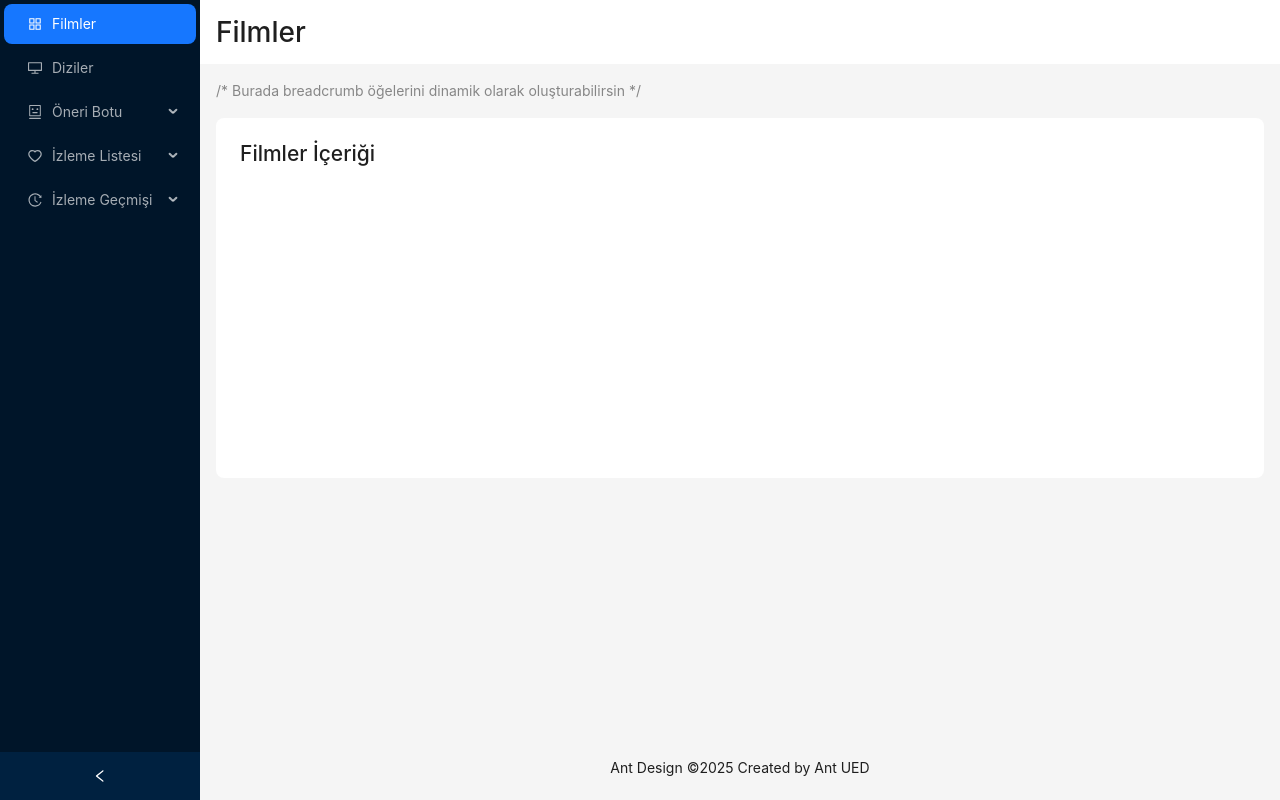
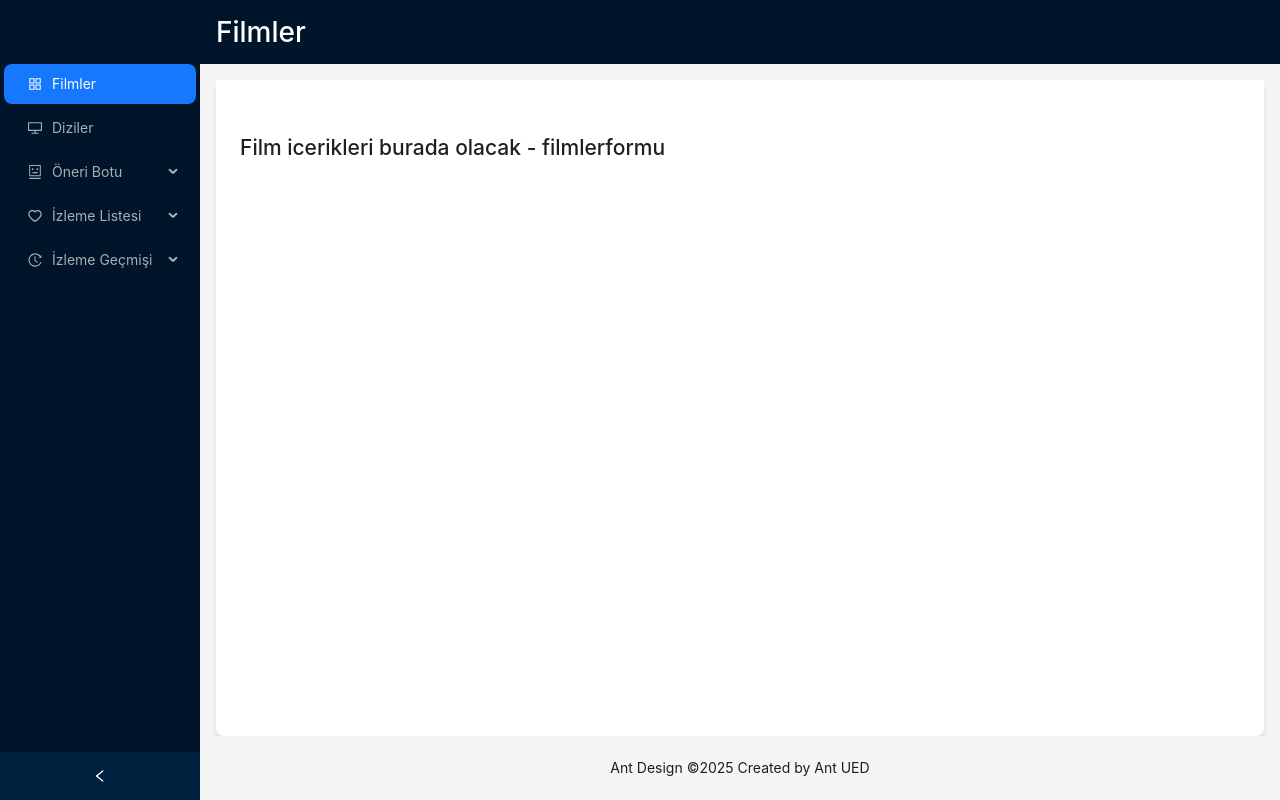
Before and after one commit to Egemen-Bengi/Azure-Proje, a React (Vite) app in the folder VolkanRepo/: page /anasayfa in a window 1280 px wide. Built offline with nearby package versions, Linux system fonts and the light colour scheme.

Commit message:
frontend iskeleti neredeyse tamamlandı.

```diff
--- a/VolkanRepo/src/components/Anasayfa.jsx
+++ b/VolkanRepo/src/components/Anasayfa.jsx
@@ -7,7 +7,16 @@ import {
   RobotOutlined,
 } from "@ant-design/icons";
 import { Breadcrumb, Layout, Menu, theme } from "antd";
+import "./cssDosyalari/Anasayfa.css"; // CSS dosyasını içe aktarın
+import FilmOneriFormu from "./Formlar/FilmOneriForm";
+import DiziOneriFormu from "./Formlar/DiziOneriFormu";
+import FilmlerFormu from "./Formlar/FilmlerFormu";
+import DizilerFormu from "./Formlar/DizilerFormu";
+import IzlenecekFilmlerForm from "./Formlar/İzlenecekFilmlerForm";
+import IzlenecekDizilerForm from "./Formlar/İzlenecekDizilerForm";
+
 const { Header, Content, Footer, Sider } = Layout;
+
 function getItem(label, key, icon, children) {
   return {
     key,
@@ -16,6 +25,7 @@ function getItem(label, key, icon, children) {
     label,
   };
 }
+
 const items = [
   getItem("Filmler", "1", <AppstoreOutlined />),
   getItem("Diziler", "2", <DesktopOutlined />),
@@ -35,14 +45,14 @@ const items = [
 
 const Anasayfa = () => {
   const [collapsed, setCollapsed] = useState(false);
-  const [selectedMenuLabel, setSelectedMenuLabel] = useState("Filmler"); // labelı saklamak için state
-  const [selectedMenuKey, setSelectedMenuKey] = useState("1"); // seçili menü keyi için state
+  const [selectedMenuLabel, setSelectedMenuLabel] = useState("Filmler");
+  const [selectedMenuKey, setSelectedMenuKey] = useState("1");
   const {
     token: { colorBgContainer, borderRadiusLG },
   } = theme.useToken();
 
   const handleMenuClick = ({ key }) => {
-    setSelectedMenuKey(key); // seçili menü keyini güncelle
+    setSelectedMenuKey(key);
     const selectedItem = items.find(
       (item) =>
         item.key === key || item.children?.some((child) => child.key === key)
@@ -56,75 +66,66 @@ const Anasayfa = () => {
   };
 
   return (
-    <Layout style={{ minHeight: "100vh" }}>
+    <Layout className="layout">
       <Sider
+        className="sider"
         collapsible
         collapsed={collapsed}
         onCollapse={(value) => setCollapsed(value)}
       >
         <div className="demo-logo-vertical" />
+        <div className="sider-header">
+
+        </div>
         <Menu
           theme="dark"
           defaultSelectedKeys={["1"]}
           mode="inline"
           items={items}
-          onClick={handleMenuClick} // Menü tıklama olayını bağla
+          onClick={handleMenuClick}
         />
       </Sider>
       <Layout>
-        <Header style={{ padding: 0, background: colorBgContainer }}>
-          <div
-            style={{
-              padding: "0 16px",
-              display: "flex",
-              justifyContent: "space-between",
-              alignItems: "center",
-            }}
-          >
-            <h1 style={{ margin: 0 }}>{selectedMenuLabel}</h1>
+        <Header className="header">
+          <div className="header-content">
+            <h1 className="header-title">{selectedMenuLabel}</h1>
           </div>
         </Header>
-        <Content style={{ margin: "0 16px" }}>
-          <Breadcrumb style={{ margin: "16px 0" }}>
-            /* Burada breadcrumb öğelerini dinamik olarak oluşturabilirsin */
+        <Content className="content">
+          <Breadcrumb className="breadcrumb">
+            {/* Burada breadcrumb öğelerini dinamik olarak oluşturabilirsiniz */}
           </Breadcrumb>
-          <div
-            style={{
-              padding: 24,
-              minHeight: 360,
-              background: colorBgContainer,
-              borderRadius: borderRadiusLG,
-            }}
-          >
-            {/* Seçili menüye göre içerik gösterimi  yapilacak
-            her birisi icin form olusturarak kod gorunumu basitlestirilecek*/}
+          <div className="content-container">
             {(() => {
               switch (selectedMenuKey) {
                 case "1":
-                  return <h2>Filmler İçeriği</h2>;
+                  return <h2><FilmlerFormu></FilmlerFormu></h2>;
                 case "2":
-                  return <h2>Diziler İçeriği</h2>;
+                  return <h2><DizilerFormu></DizilerFormu></h2>;
                 case "3":
-                  return <h2>Film Önerisi İçeriği</h2>;
+                  return <h2><FilmOneriFormu></FilmOneriFormu></h2>;
                 case "4":
-                  return <h2>Dizi Önerisi İçeriği</h2>;
+                  return <h2><DiziOneriFormu></DiziOneriFormu></h2>;
                 case "6":
-                  return <h2>İzlenecek Filmler İçeriği</h2>;
+                  return <h2><IzlenecekFilmlerForm/></h2>;
                 case "7":
-                  return <h2>İzlenecek Diziler İçeriği</h2>;
+                  return <h2><IzlenecekDizilerForm/></h2>;
                 case "8":
                   return <h2>İzlediğim Filmler İçeriği</h2>;
                 case "9":
                   return <h2>İzlediğim Diziler İçeriği</h2>;
+                default:
+                  return null;
               }
             })()}
           </div>
         </Content>
-        <Footer style={{ textAlign: "center" }}>
+        <Footer className="footer">
           Ant Design ©{new Date().getFullYear()} Created by Ant UED
         </Footer>
       </Layout>
     </Layout>
   );
 };
+
 export default Anasayfa;
--- /dev/null
+++ b/VolkanRepo/src/components/Formlar/DiziOneriFormu.jsx
@@ -0,0 +1,31 @@
+import React from 'react';
+import { Button, Input } from 'antd';
+
+const DiziOneriFormu = () => {
+    const handleSubmit = (event) => {
+        //burada apiye veri gönderme işlemi yapılacak
+      };
+  return (
+    <div style={{ width: '100%', maxWidth: 600 }}>
+      <h2>Dizi Öneri Botu</h2>
+      <form
+        style={{
+          display: 'flex',
+          flexDirection: 'column',
+          gap: '16px',
+          padding: '24px',
+          backgroundColor: 'smokewhite',
+          borderRadius: '8px',
+          boxShadow: '0 4px 8px rgba(0, 0, 0, 0.1)',
+        }}
+      >
+        <Input
+          placeholder="Izlediginiz bir dizinin adini giriniz"
+        />
+        <Button type="primary"  onClick={handleSubmit}> Gonder </Button>
+      </form>
+    </div>
+  );
+};
+
+export default DiziOneriFormu;
--- /dev/null
+++ b/VolkanRepo/src/components/Formlar/DizilerFormu.jsx
@@ -0,0 +1,11 @@
+import React, { useState } from 'react';
+const DizilerFormu = ({shows}) => {
+    const [show, setShow] = useState(shows);
+
+    return(
+        <div> Dizi icerikleri burada olacak - dizilerformu</div>
+    )
+
+}
+
+export default DizilerFormu;
--- /dev/null
+++ b/VolkanRepo/src/components/Formlar/FilmOneriForm.jsx
@@ -0,0 +1,31 @@
+import React from "react";
+import { Button, Input } from "antd";
+
+const FilmOneriFormu = () => {
+  const handleSubmit = (event) => {
+    //burada apiye veri gönderme işlemi yapılacak
+  };
+  return (
+    <div style={{ width: "100%", maxWidth: 600 }}>
+      <h2>Film Öneri Botu</h2>
+      <form
+        style={{
+          display: "flex",
+          flexDirection: "column",
+          gap: "16px",
+          padding: "24px",
+          backgroundColor: "smokewhite",
+          borderRadius: "8px",
+          boxShadow: "0 4px 8px rgba(0, 0, 0, 0.1)",
+        }}
+      >
+        <Input placeholder="Izlediginiz bir filmin adini giriniz" />
+        <Button type="primary" onClick={handleSubmit}>
+          Gönder
+        </Button>
+      </form>
+    </div>
+  );
+};
+
+export default FilmOneriFormu;
--- /dev/null
+++ b/VolkanRepo/src/components/Formlar/FilmlerFormu.jsx
@@ -0,0 +1,11 @@
+import React, { useState } from 'react';
+const FilmlerFormu = ({films}) => {
+    const [film, setFilm] = useState(films);
+
+    return(
+        <div> Film icerikleri burada olacak - filmlerformu</div>
+    )
+
+}
+
+export default FilmlerFormu;
--- a/VolkanRepo/src/components/Formlar/LoginForm.jsx
+++ b/VolkanRepo/src/components/Formlar/LoginForm.jsx
@@ -1,10 +1,11 @@
 import React, { useState } from "react";
-import { Button, Checkbox, Form, Input, Modal } from "antd";
+import { Button, Checkbox, Form, Input, Modal, AutoComplete } from "antd";
 import "antd/dist/reset.css";
 import { Header } from "antd/es/layout/layout";
 import RegisterModal from "./RegisterModal";
 
 const LoginForm = ({onFinish, onFinishFailed, showRegisterModal}) => {
+  const [options, setOptions] = useState([]);
   return (
 
       <div style={{ width: "100%", maxWidth: 600 }}>
--- /dev/null
+++ b/VolkanRepo/src/components/Formlar/İzlenecekDizilerForm.jsx
@@ -0,0 +1,10 @@
+import React, { useState } from 'react';
+
+const IzlenecekDizilerForm = ({ shows }) => {
+    const [show, setShow] = useState(shows);
+    return (
+        <div>İzlenecek diziler içerikleri burada olacak - izlenecek diziler formu</div>
+    )
+}
+
+export default IzlenecekDizilerForm;
--- /dev/null
+++ b/VolkanRepo/src/components/Formlar/İzlenecekFilmlerForm.jsx
@@ -0,0 +1,10 @@
+import React, { useState } from "react";
+
+const IzlenecekFilmlerForm = ({ shows }) => {
+  const [show, setShow] = useState(shows);
+
+  return (
+    <div>İzlenecek film içerikleri burada olacak - izlenecek filmler formu</div>
+  );
+};
+export default IzlenecekFilmlerForm;
--- /dev/null
+++ b/VolkanRepo/src/components/cssDosyalari/Anasayfa.css
@@ -0,0 +1,64 @@
+/* Genel Layout */
+.layout {
+  min-height: 100vh;
+  background-color: #f4f4f4;
+}
+
+/* Sider */
+.sider {
+  background: #001529;
+}
+
+.sider-header {
+  background: #001529; /* Sider ile aynı renk */
+  color: white; /* Yazı rengini beyaz yap */
+  text-align: center;
+  padding: 20px;
+  margin-top:20px ;
+
+}
+
+/* Header */
+.header {
+  padding: 0;
+  background: #001529; /* Sider ile aynı renk */
+  color: white; /* Yazı rengini beyaz yap */
+}
+
+.header-content {
+  padding: 0 16px;
+  display: flex;
+  justify-content: space-between;
+  align-items: center;
+}
+
+.header-title {
+  margin: 0;
+}
+
+/* Content */
+.content {
+    margin: 16px 16px 0; /* Üstte ve yanlarda boşluk */
+    background-color: #ffffff; /* Beyaz arka plan */
+    border-radius: 8px; /* Hafif yuvarlatılmış köşeler */
+    box-shadow: 0 4px 6px rgba(0, 0, 0, 0.1); /* Hafif göl*/
+  }
+
+
+.breadcrumb {
+
+    padding: 16px;
+    background-color: white;
+}
+
+.content-container {
+  padding: 24px;
+  min-height: 360px;
+  background: var(--colorBgContainer);
+  border-radius: var(--borderRadiusLG);
+}
+
+/* Footer */
+.footer {
+  text-align: center;
+}
```
